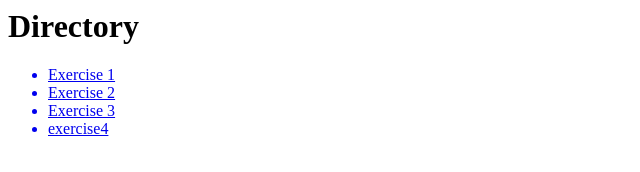
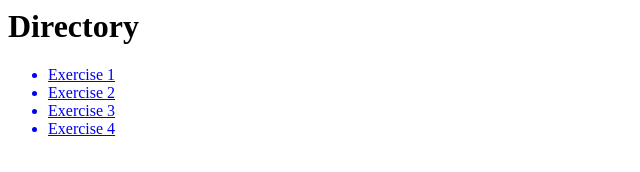
Before and after one commit to jackdweber/EECS_448_Lab3, a plain HTML site: page index.html in a window 1280 px wide. Shown: the full height of the page, 0-640 px from the left. Drawn offline with Linux system fonts and the light colour scheme.

Commit message:
Typo in html link directory

```diff
--- a/index.html
+++ b/index.html
@@ -9,7 +9,7 @@
             <a href="./exercise1/password_validator.html"><li>Exercise 1</li></a>
             <a href="./exercise2/slideshow.html"><li>Exercise 2</li></a>
             <a href="./exercise3/profile.html"><li>Exercise 3</li></a>
-            <a href="./exercise4/jsandcss.html"><li>exercise4</li></a>
+            <a href="./exercise4/jsandcss.html"><li>Exercise 4</li></a>
         </ul>
     </body>
 </html>
```
